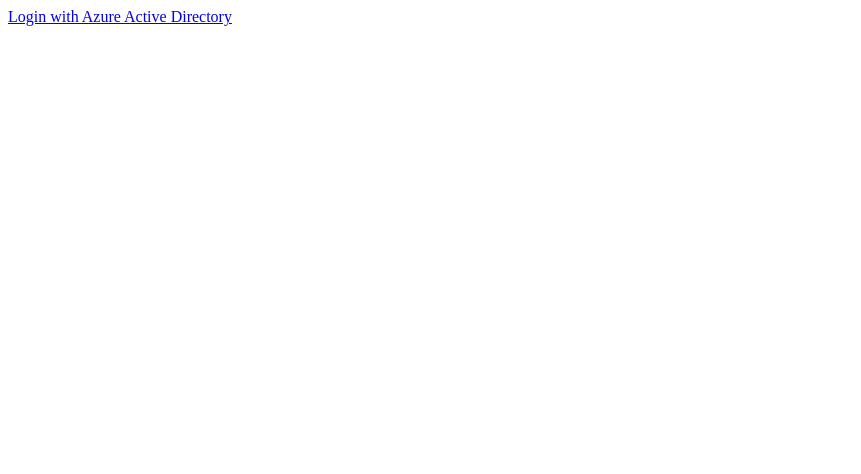
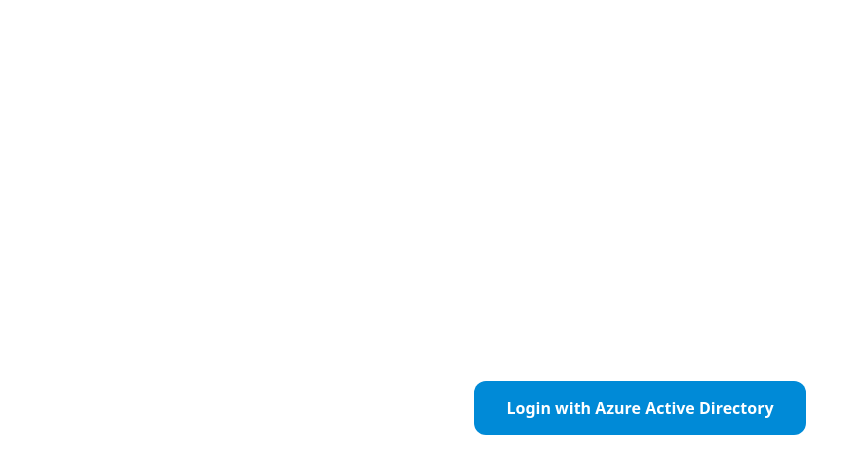
Before and after one commit to sdadha/my-first-static-web-app, a React (Create React App) app: page / in a window 1280 px wide. Shown: the top 474 px of the page, without its empty margins (0-861 px from the left). Built offline with nearby package versions, Linux system fonts and the light colour scheme; no server answers; the HTML template or start-up script is replaced by a standard one.

Commit message:
Update index.css

```diff
--- a/src/index.css
+++ b/src/index.css
@@ -0,0 +1,49 @@
+* {
+    font-family: system-ui, -apple-system, BlinkMacSystemFont, 'Segoe UI', Roboto, Oxygen, Ubuntu, Cantarell, 'Open Sans', 'Helvetica Neue', sans-serif
+}
+
+.wrapper {
+    min-width: 100vh;
+    min-height: 100vh;
+    display: flex;
+    flex-direction: column;
+    justify-content: center;
+    align-items: center;
+}
+
+textarea {
+    height: 200px;
+    width: 151px;
+}
+
+input[type="text"], textarea[type="text"] {
+    border-radius: 12px;
+    border: 1px solid lightgray;
+    padding: 16px 64px 16px 8px;
+}
+
+input[type="text"]:focus, textarea[type="text"]:focus {
+    outline-width: 0;
+    border: 1px solid gray;
+}
+
+.wrapper>* {
+    margin: 10px;
+}
+
+.blueButton {
+    padding: 16px 32px;
+    border: none;
+    border-radius: 12px;
+    color: white;
+    background-color: rgb(0, 138, 215);
+    cursor: pointer;
+    font-weight: 650;
+    text-decoration: none;
+    font-size: 16px;
+}
+
+.successMessage {
+    font-size: small;
+    color: green;
+}
```
